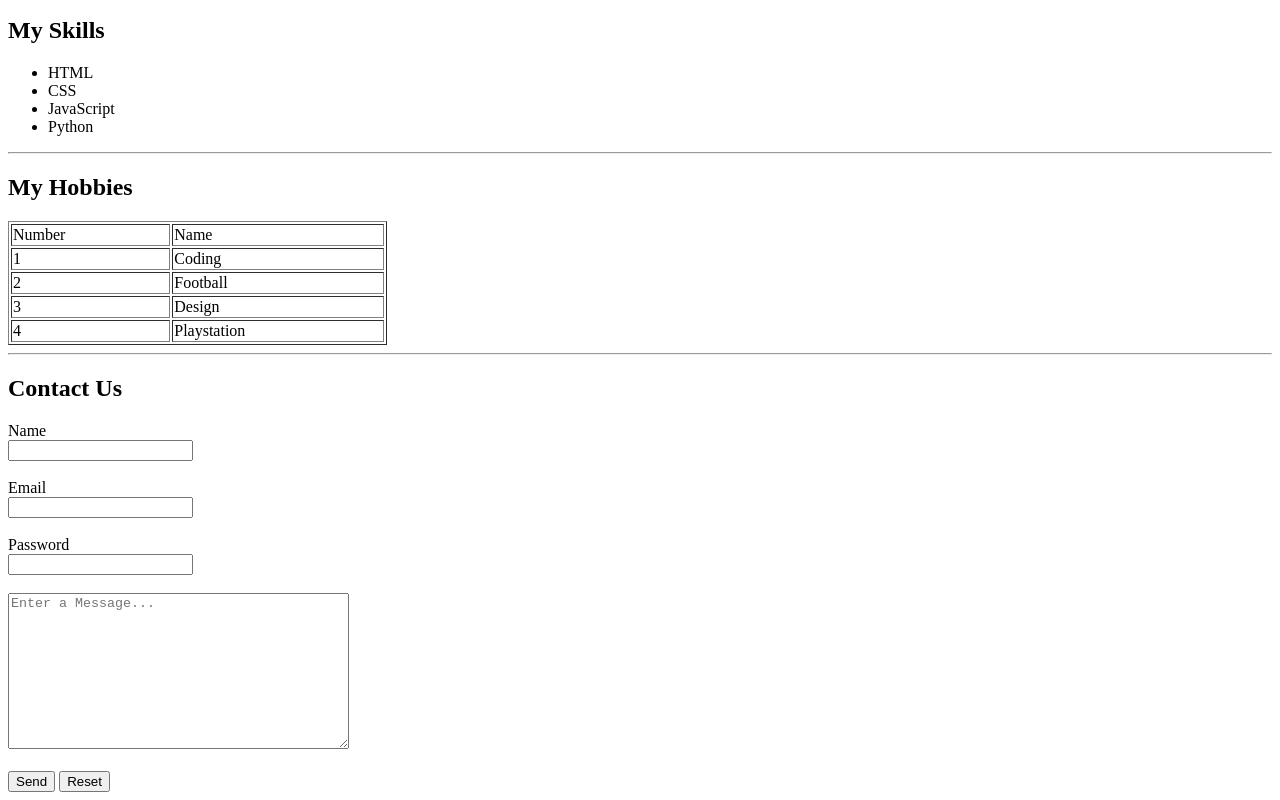
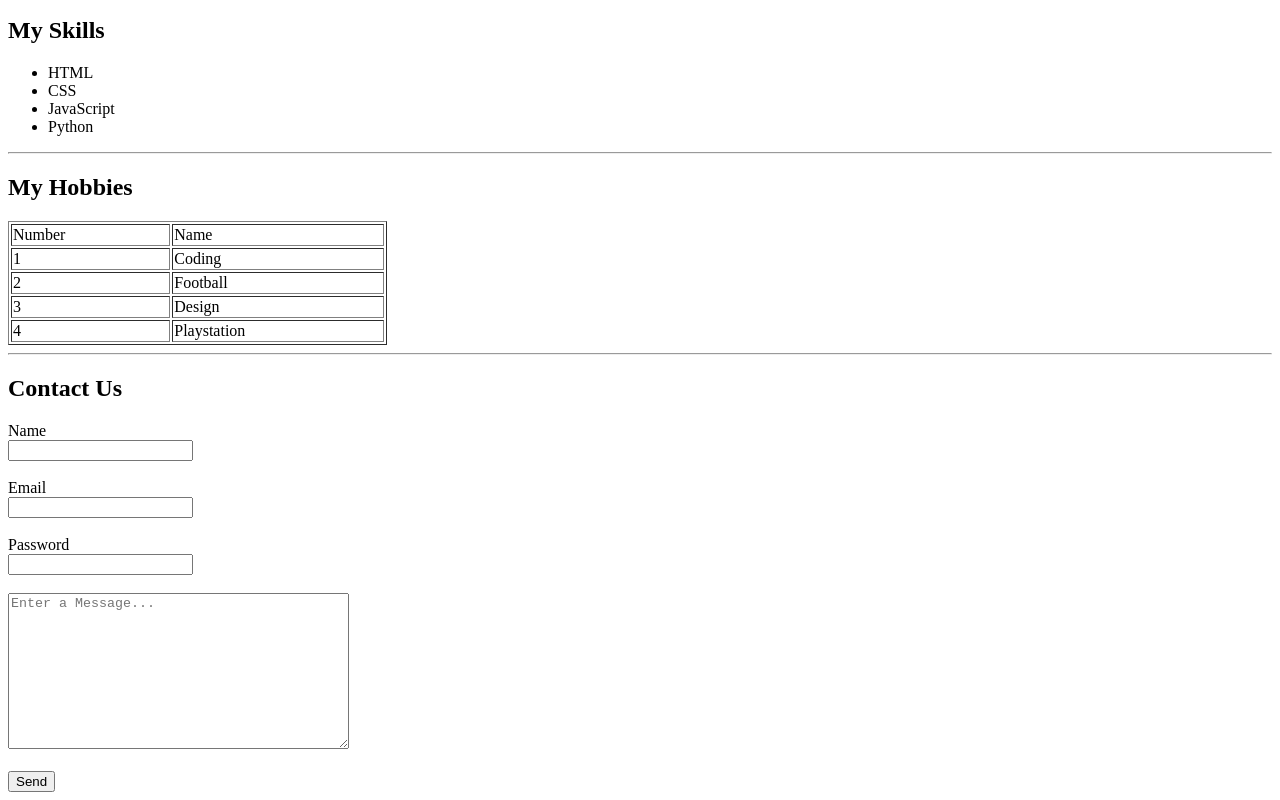
Before and after one commit to Ahmed3Li122/HTML-Website, a plain HTML site: page index.html in a window 1280 px wide. Shown: the part 753-1553 px from the top of the page. Drawn offline with Linux system fonts and the light colour scheme.

Commit message:
index.html

```diff
--- a/index.html
+++ b/index.html
@@ -101,7 +101,6 @@
                     </div>
                     <br>
                     <input type="submit" value="Send">
-                    <input type="reset">
                 </form>
     </body>
 </html>
```
